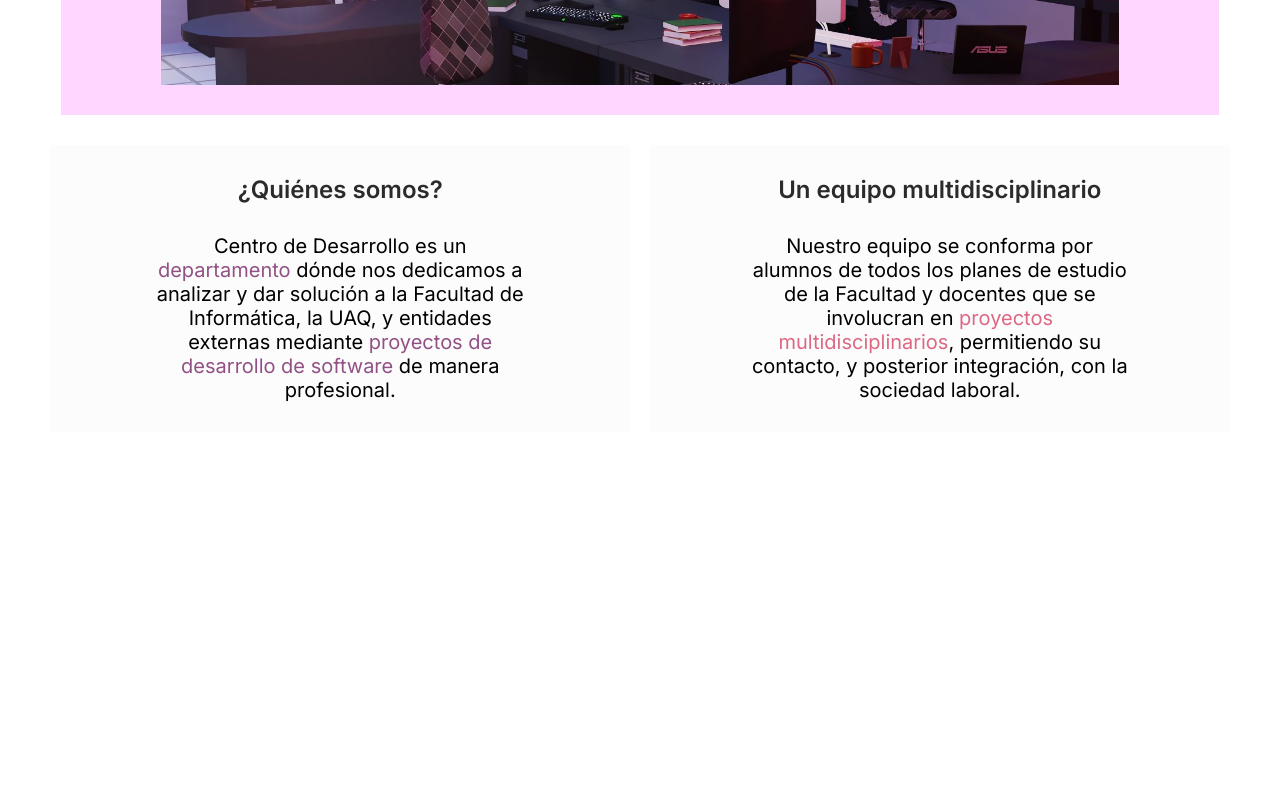
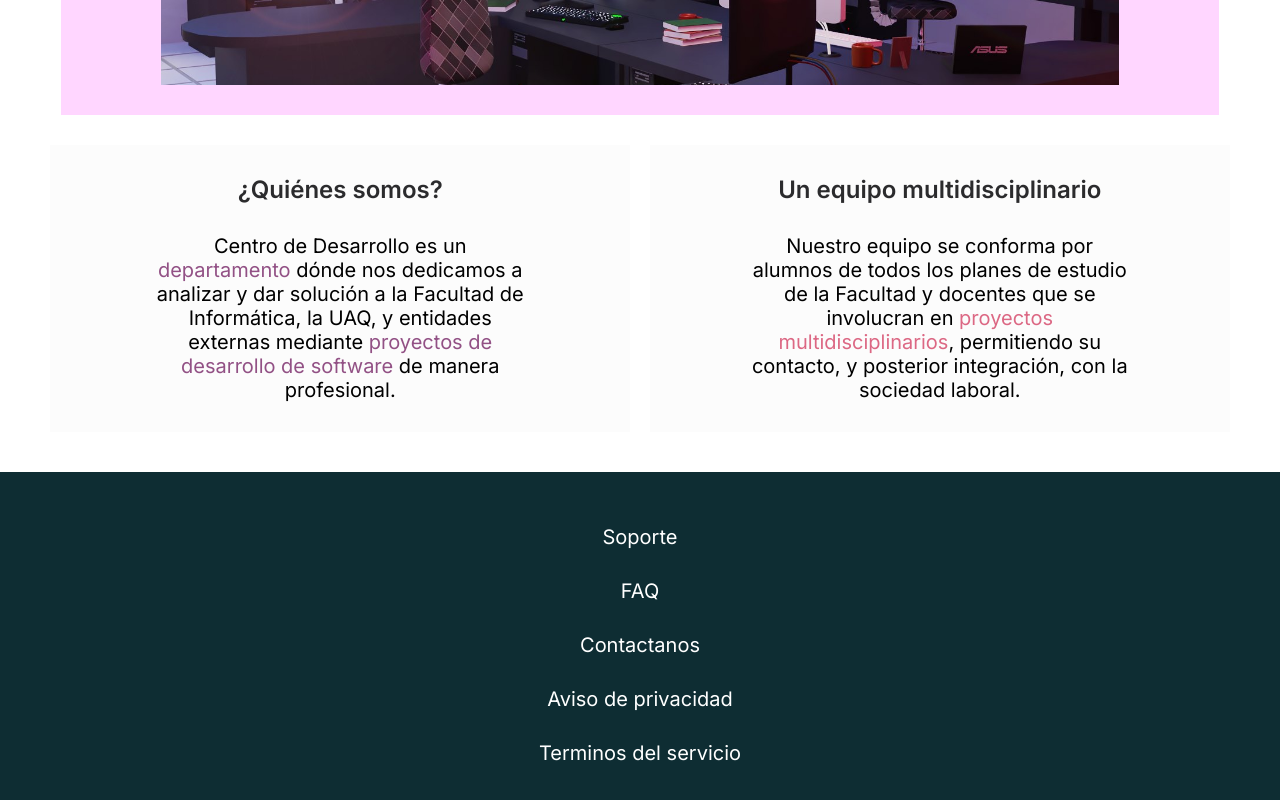
Before and after one commit to Alejandrodiazn/Alexa_landing, a React (Create React App) app: page /Instalacion in a window 1280 px wide. Shown: the part 2072-2872 px from the top of the page. Before the commit the page ends 2504 px from the top, so only its background shows below. Built offline with nearby package versions, Linux system fonts and the light colour scheme.

Commit message:
feat: footer added

```diff
--- /dev/null
+++ b/src/components/Mainpage/Footer.js
@@ -0,0 +1,94 @@
+import React from "react";
+import styled from 'styled-components';
+
+
+const Footer = () =>
+
+<MasterBox>
+    <Box>
+        <Titulo>Soporte</Titulo>
+        <Link>FAQ</Link>
+        <Link>Contactanos</Link>
+        <Link>Aviso de privacidad</Link>
+        <Link>Terminos del servicio</Link>
+    </Box>
+</MasterBox>
+
+export default Footer
+
+//Propiedades de texto
+const Link = styled.p`
+  padding: 15px 90px;
+  color: #ffffff;
+  font-size: 1.25rem;
+  text-align: center;
+  @media (max-width: 768px) {
+    font-size: 1rem;
+    padding: 15px 90px;
+  }
+  @media (max-width: 768px) {
+    font-size: 1rem;
+    padding: 15px 90px;
+  }
+  @media (max-width: 600px){
+    font-size: 1rem;
+    padding: 15px 40px;
+  }
+`
+
+const Box = styled.div`
+    display: flex;
+    flex-direction: column;
+    align-items: center;
+    margin-top: 3%;
+    padding: 0px;
+    width: 100%;
+    height: 100%;
+    box-sizing: border-box;
+  @media (max-width: 768px) {
+
+  }
+  @media (max-width: 400px){
+
+  }
+`
+
+const MasterBox = styled.div`
+    width: 100%;
+    height: 350px;
+    background: #0E2D33;
+    display: flex;
+    flex-direction: column;
+    align-items: center;
+    background-size: cover;
+
+    @media (max-width: 1000px) {
+        height: 350px;
+    }
+    @media (max-width: 768px) {
+        height: 290px;
+    }
+    @media (max-width: 600px){
+        height: 320px;
+    }
+
+`
+
+const Titulo = styled.p`
+  padding: 15px 90px;
+  color: #ffffff;
+  font-size: 1.25rem;
+  text-align: center;
+  @media (max-width: 768px) {
+    font-size: 1rem;
+    padding: 15px 90px;
+  }
+  @media (max-width: 768px) {
+    font-size: 1rem;
+    padding: 15px 90px;
+  }
+  @media (max-width: 600px){
+    font-size: 1rem;
+    padding: 15px 40px;
+  }
+`
--- a/src/components/Mainpage/index.js
+++ b/src/components/Mainpage/index.js
@@ -10,6 +10,7 @@ import Card from './Card';
 import TalkCard from './TalkCard';
 import ExcobaCard from "./ExcobaCard";
 import MainCard from "./Maincard";
+import Footer from "./Footer";
 
 //INDEX NAVBAR & COMPONENTES
 
@@ -50,6 +51,10 @@ const Mainpage = () => {
           </BottomCard>
           <BottomCard2 titulo={"Un equipo multidisciplinario"}></BottomCard2>
         </Section6>
+
+        <Section7>
+          <Footer></Footer>
+        </Section7>
     </>
   )
 }
@@ -180,3 +185,8 @@ const Section6 = styled.div`
         gap: 20px;
     }
 `
+
+const Section7 = styled.div`
+  width: 100%;
+  margin-top: 40px;
+`
```
